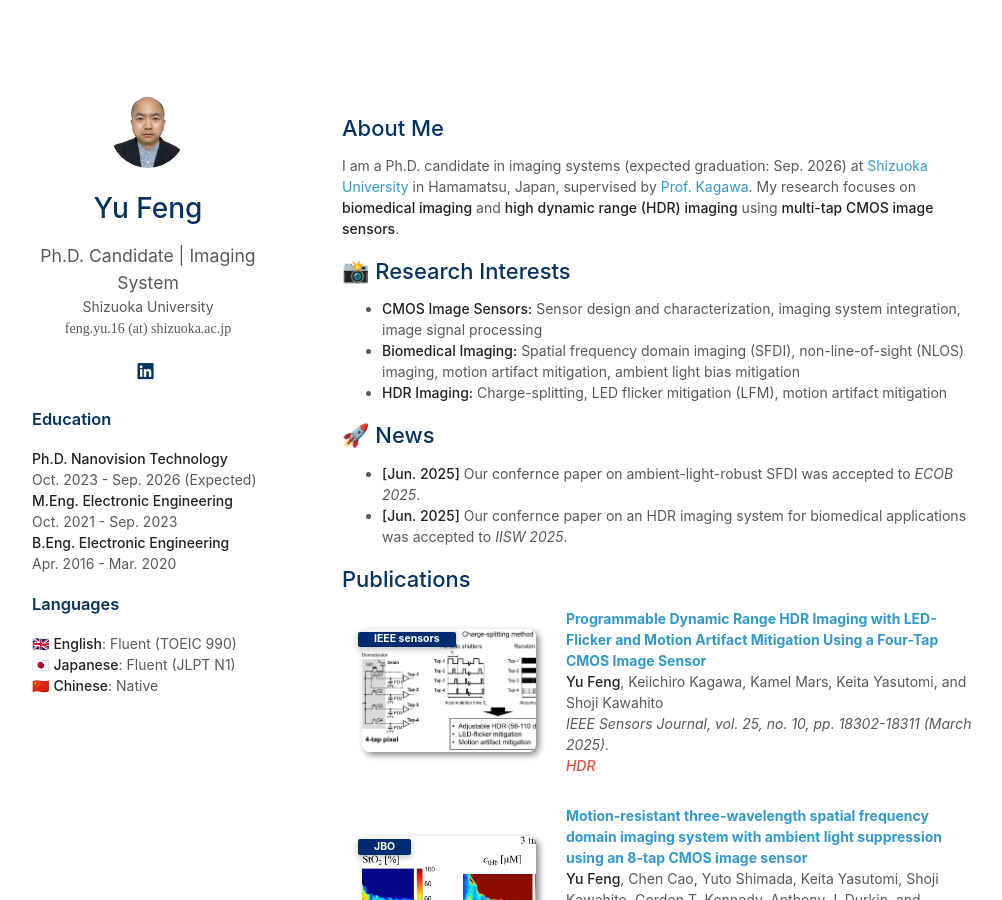
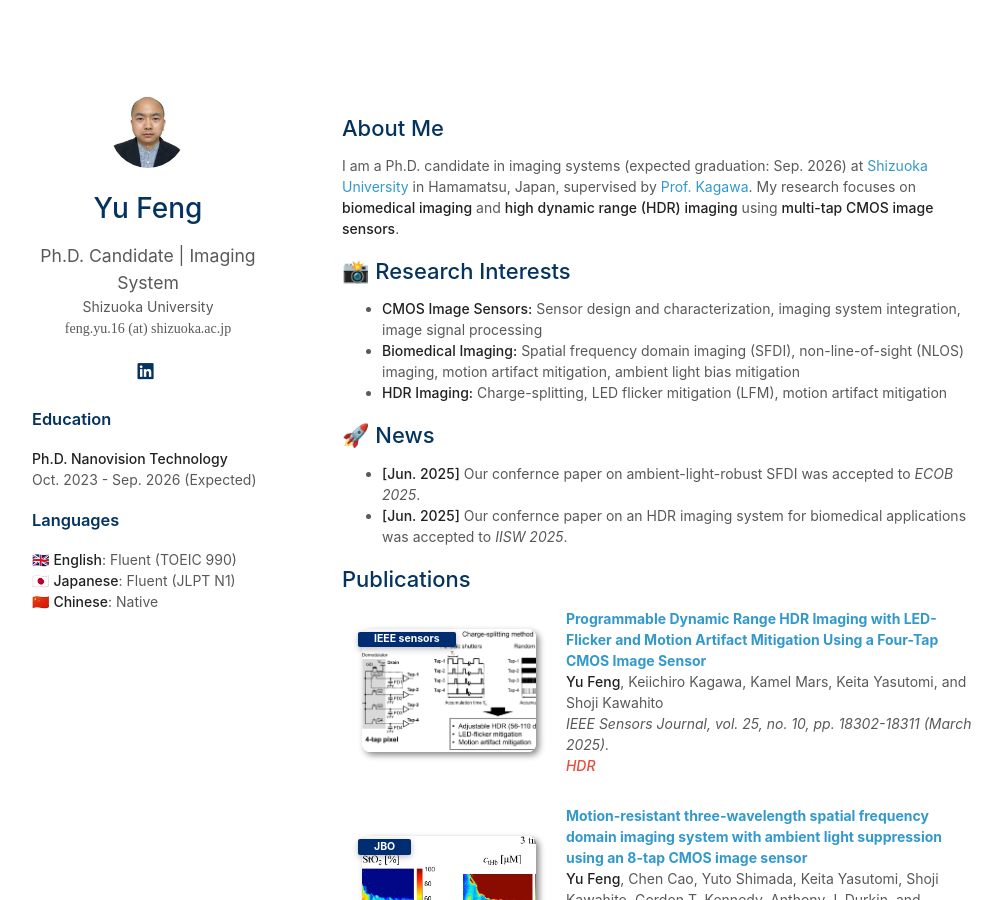
Before and after one commit to y-fen/y-fen.github.io, a Jekyll site: the page built from index.md, in a window 1280 px wide and 900 px high. Shown: the whole window, without its empty margins (128-1130 px from the left). Built offline with Jekyll 4.4.1, drawn with Linux system fonts in a browser that asks for light colours; a style sheet for code colours, icons or effects is not loaded.

Commit message:
Update homepage.html

```diff
--- a/_layouts/homepage.html
+++ b/_layouts/homepage.html
@@ -104,10 +104,6 @@
           <h3>Education</h3>
           <strong>Ph.D. Nanovision Technology</strong><br>
           Oct. 2023 - Sep. 2026 (Expected)<br>
-          <strong>M.Eng. Electronic Engineering</strong><br>
-          Oct. 2021 - Sep. 2023<br>
-          <strong>B.Eng. Electronic Engineering</strong><br>
-          Apr. 2016 - Mar. 2020<br>
         </div>
         <br>
         <div style="text-align: left;">
```
